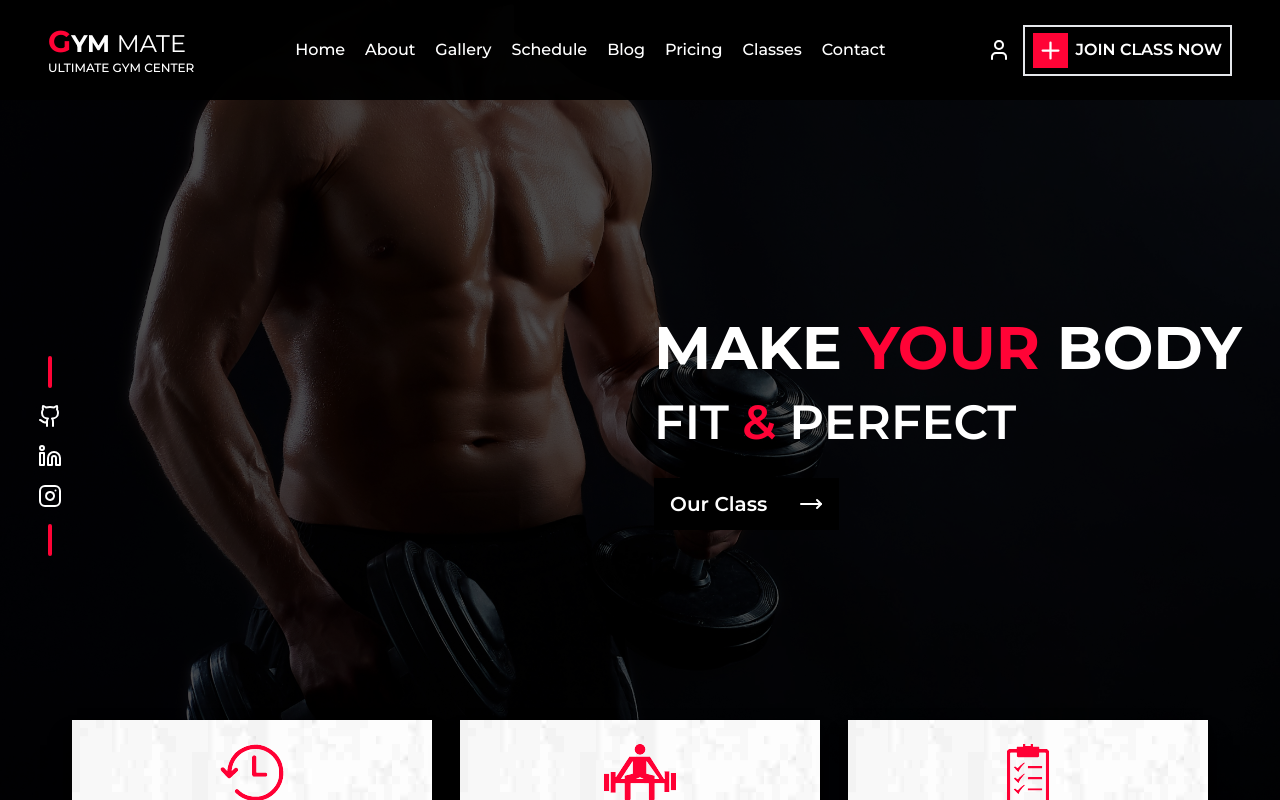
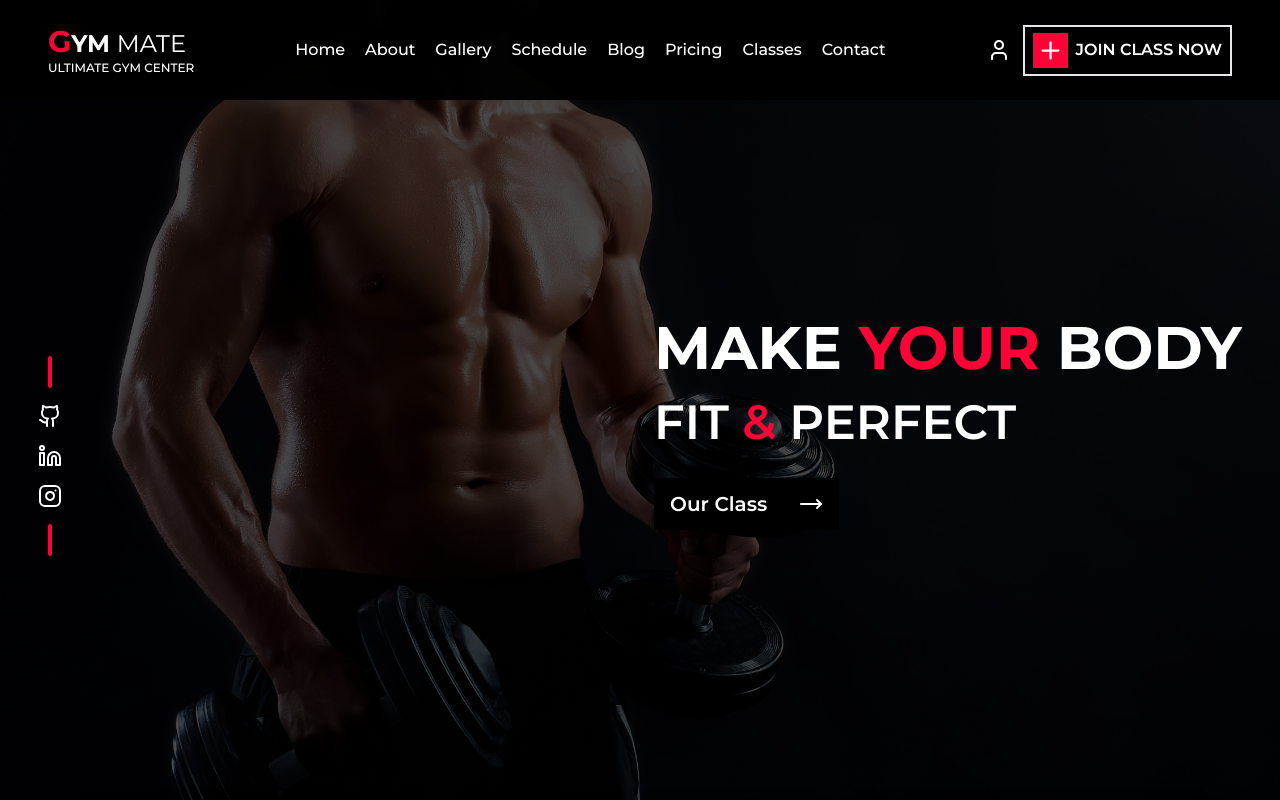
Before and after one commit to abhisheksooni/Gym-mate, a React (Vite) app: page / in a window 1280 px wide. Shown: the top 800 px of the page. Built offline with nearby package versions, Linux system fonts and the light colour scheme.

Commit message:
bg img test fix

```diff
--- a/src/index.css
+++ b/src/index.css
@@ -13,3 +13,13 @@ body{
 margin: 0 auto;
 max-width: 124rem;
 }
+
+/* bg img not work in tailwindcss host problam */
+.bg-heroBg{
+    background-image: url('./Images/young-fitness-man-studio.jpg');
+    width: 100%;
+    height: 110vh;
+    object-fit: cover;
+    background-size: cover;
+    background-position: center center;
+}
--- a/tailwind.config.js
+++ b/tailwind.config.js
@@ -9,7 +9,7 @@ export default {
         'heroBgColor':"#0C1114"
       },
       backgroundImage:{
-        'heroBg': 'url("./src/Images/young-fitness-man-studio.jpg")',
+        // 'heroBg': 'url("./src/Images/young-fitness-man-studio.jpg")',
         'aboutcardbg':"url('./src/Images/home-2/background.jpg')",
         'aboutcardbgcange':"url('./src/Images/home-2/info-card-bg.jpg')",
         'textbg':"url('./src/Images/who-we-are/title-bg.svg')",
```
